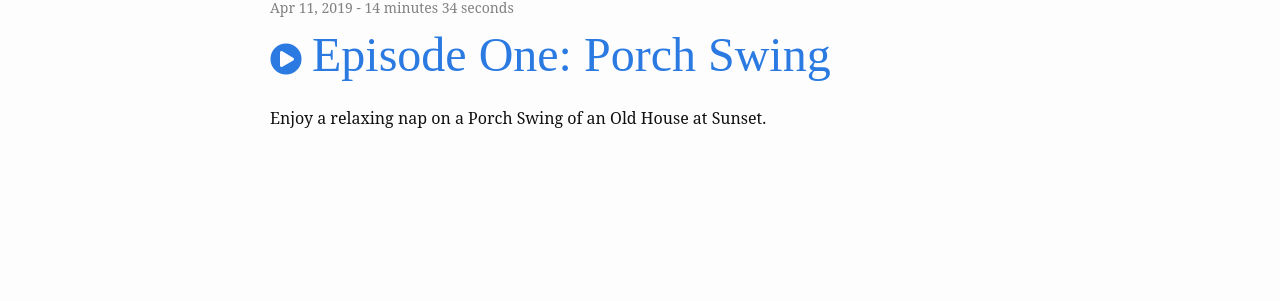
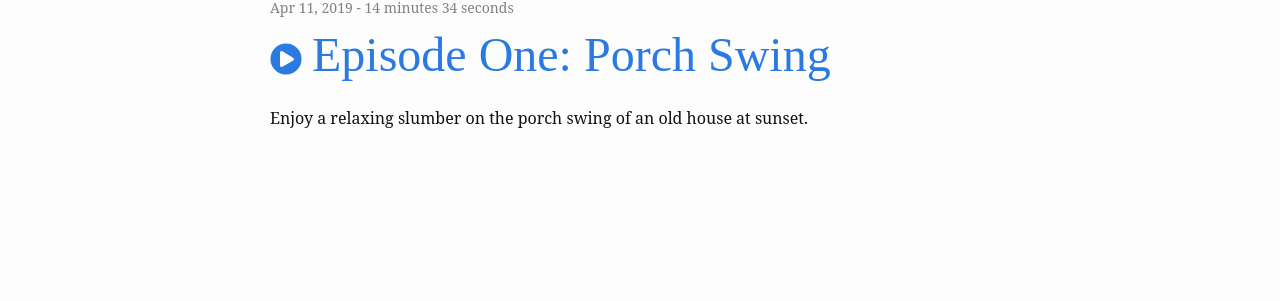
Before and after one commit to bartdorsey/southernmeditation.com, a Jekyll site: the page built from index.md, in a window 1280 px wide. Shown: the part 452-753 px from the top of the page. Built offline with Jekyll 4.4.1, drawn with Linux system fonts in a browser that asks for light colours; comment, search, counter and statistics services are not loaded.

Commit message:
Fixing title and excerpt

```diff
--- a/_posts/2019-04-11-Episode-1.markdown
+++ b/_posts/2019-04-11-Episode-1.markdown
@@ -5,7 +5,7 @@ date:   2019-04-11
 categories: podcast
 permalink: /episodes/1/
 image: /assets/images/Podcast-Artwork.jpg
-excerpt: Enjoy a relaxing nap on a Porch Swing of an Old House at Sunset.
+excerpt: Enjoy a relaxing slumber on the porch swing of an old house at sunset.
 podcast_link: https://f001.backblazeb2.com/file/southernmeditation/1-Porch_Swing.mp3
 podcast_file_size: 18 MB
 podcast_duration: "00:14:34"
@@ -13,7 +13,7 @@ podcast_duration_friendly: 14 minutes 34 seconds
 podcast_length: 17963799
 podcast_guid: ?p=2
 ---
-# Enjoy a relaxing slumber on the Porch Swing of an Old House at Sunset.
+# Enjoy a relaxing slumber on the porch swing of an old house at sunset.
 
 # <a href="https://www.patreon.com/bePatron?u=8203968" rel="payment">Support our show on Patreon</a>
 
```
